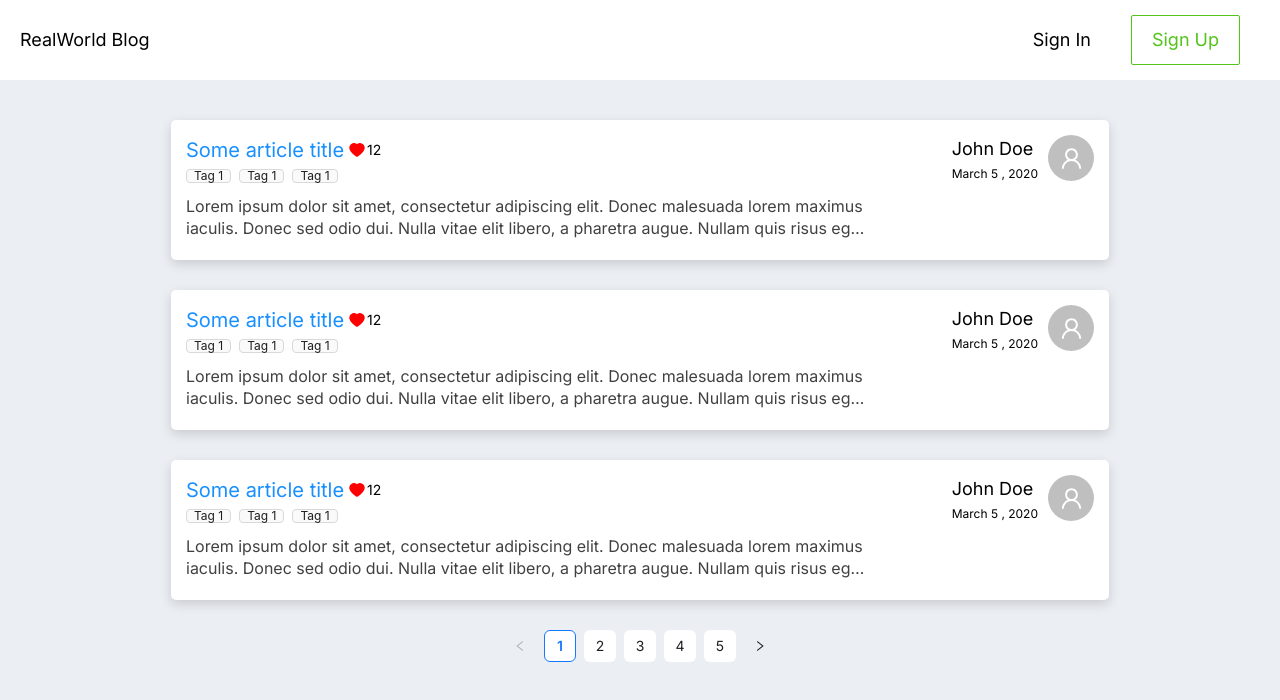
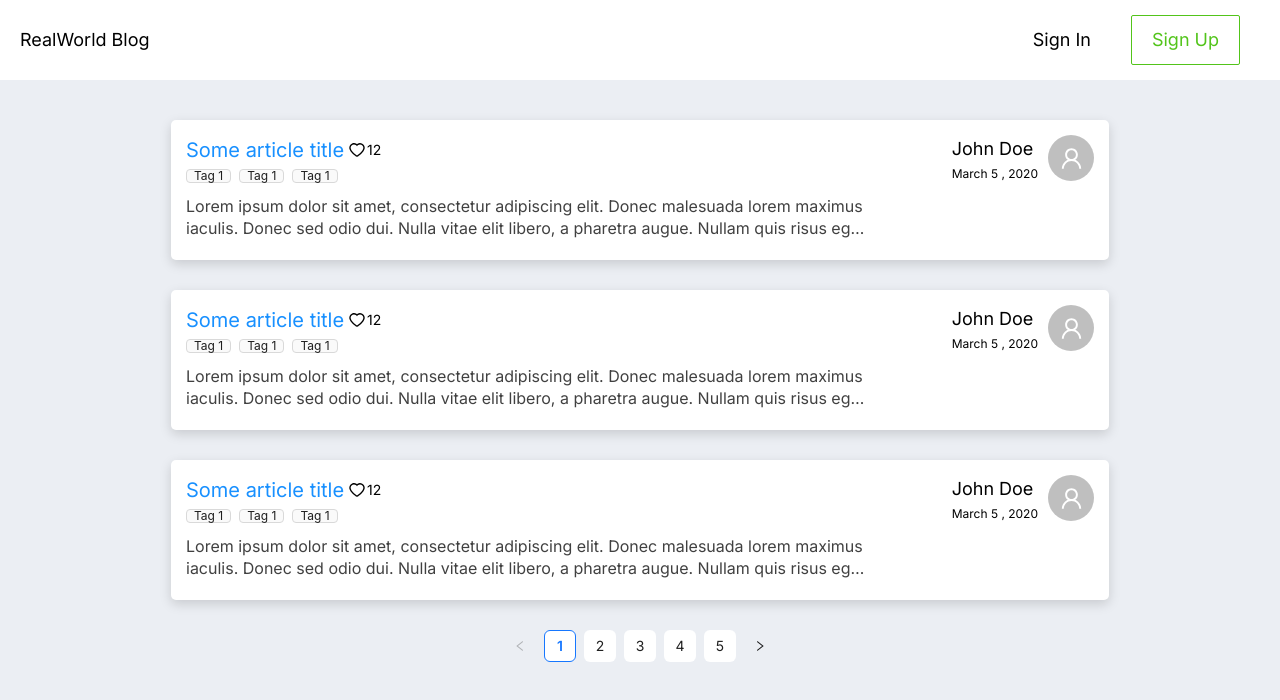
Before and after one commit to AlexsandrPavlov/blog, a React (Vite) app: page / in a window 1280 px wide. Shown: the top 700 px of the page. Built offline with nearby package versions, Linux system fonts and the light colour scheme.

Commit message:
Fix: Update dependencies and adjust Post component
- Updated `package.json` and `package-lock.json` to reflect dependency changes.
- Modified `Post.jsx` in the UI components to address necessary adjustments.

```diff
--- a/package.json
+++ b/package.json
@@ -15,6 +15,7 @@
     "@ant-design/icons": "^5.6.1",
     "@reduxjs/toolkit": "^2.7.0",
     "antd": "^5.24.7",
+    "axios": "^1.8.4",
     "classnames": "^2.5.1",
     "react": "^19.0.0",
     "react-dom": "^19.0.0",
--- a/src/components/UI/Post/Post.jsx
+++ b/src/components/UI/Post/Post.jsx
@@ -8,7 +8,8 @@ export const Post = () => {
       <section className={style.post_header}>
         <section className={style.post_header_about}>
           <a className={style.post_title}>Some article title</a>
-          <HeartFilled style={{color: 'red'}} className={style.icon_like} />
+          {/* <HeartFilled style={{color: 'red'}} className={style.icon_like} /> */}
+          <HeartOutlined className={style.icon_like} />
           <span className={style.post_likes}>12</span>
           <br />
           <Tag className={style.tag_name}>Tag 1</Tag>
```
Also changed, not shown: 1 other file (tests, documents, lock files or other folders).
